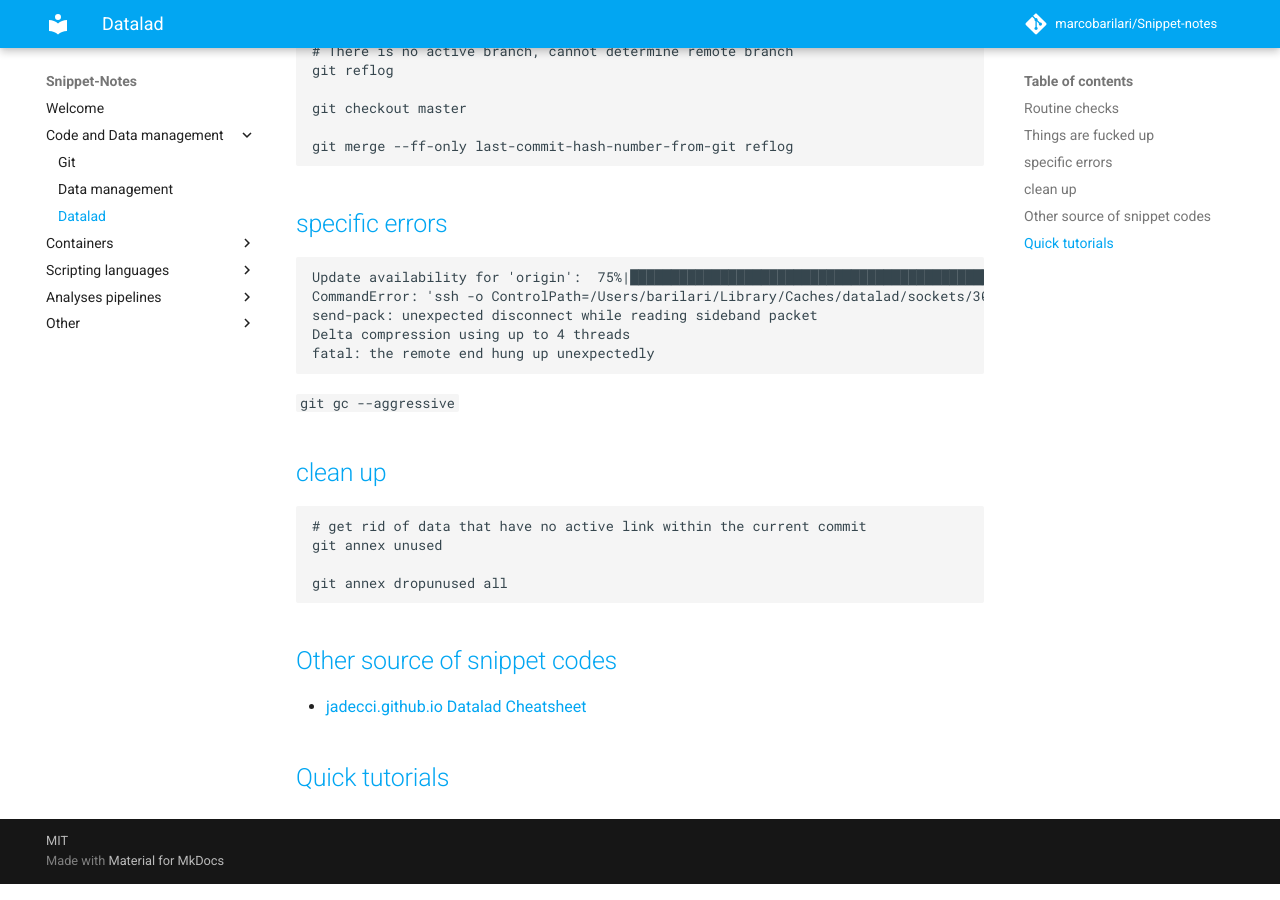
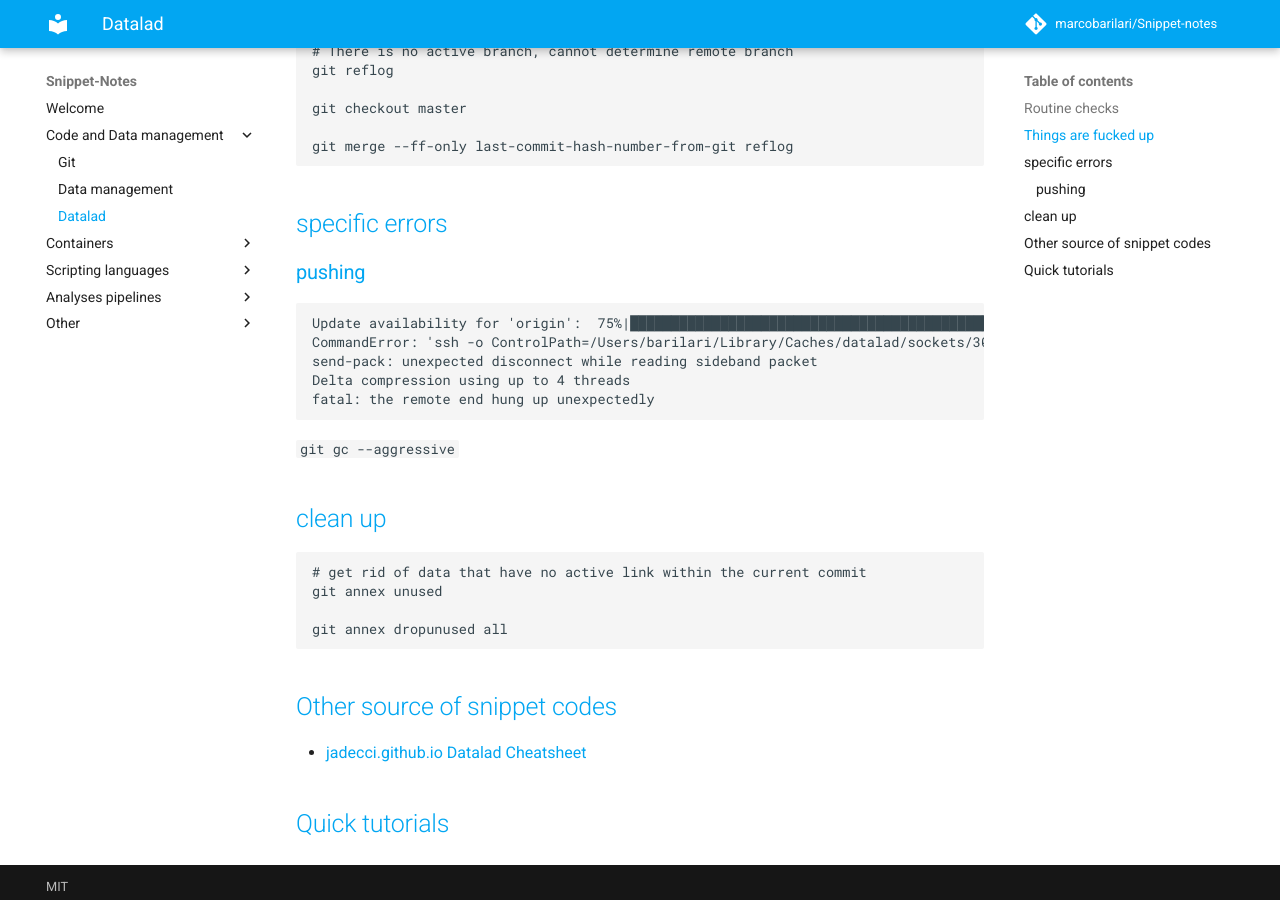
Before and after one commit to marcobarilari/Snippet-notes, an MkDocs documentation site: the page built from docs/datalad.md, in a window 1280 px wide and 900 px high, scrolled down 711 px. Built offline with MkDocs 1.6.1 and Material for MkDocs 9.7.7, drawn with Linux system fonts in a browser that asks for light colours; comment, search, counter and statistics services are not loaded.

Commit message:
Update datalad.md

````diff
--- a/docs/datalad.md
+++ b/docs/datalad.md
@@ -39,6 +39,8 @@ git merge --ff-only last-commit-hash-number-from-git reflog
 
 ## specific errors
 
+### pushing
+
 ```bash
 Update availability for 'origin':  75%|███████████████████████████████████████████████████████████████████████████████████████████████████████████████████████████████████████████████████                                                 | 3.00/4.00 [00:00<00:00, 2.02k Steps/sCommandError: 'git -c diff.ignoreSubmodules=none -c core.quotepath=false push --progress --porcelain origin main:main git-annex:git-annex' failed with exitcode 128 under /Volumes/JOE/Datalad/2023_Liege_BLAM_MB_raw/sourcedata
 CommandError: 'ssh -o ControlPath=/Users/barilari/Library/Caches/datalad/sockets/30c2438d git@gin.g-node.org 'git-receive-pack '"'"'/cpp-lln-lab/2023_Liege_BLAM_MB_source.git'"'"''' failed with exitcode 255
````
